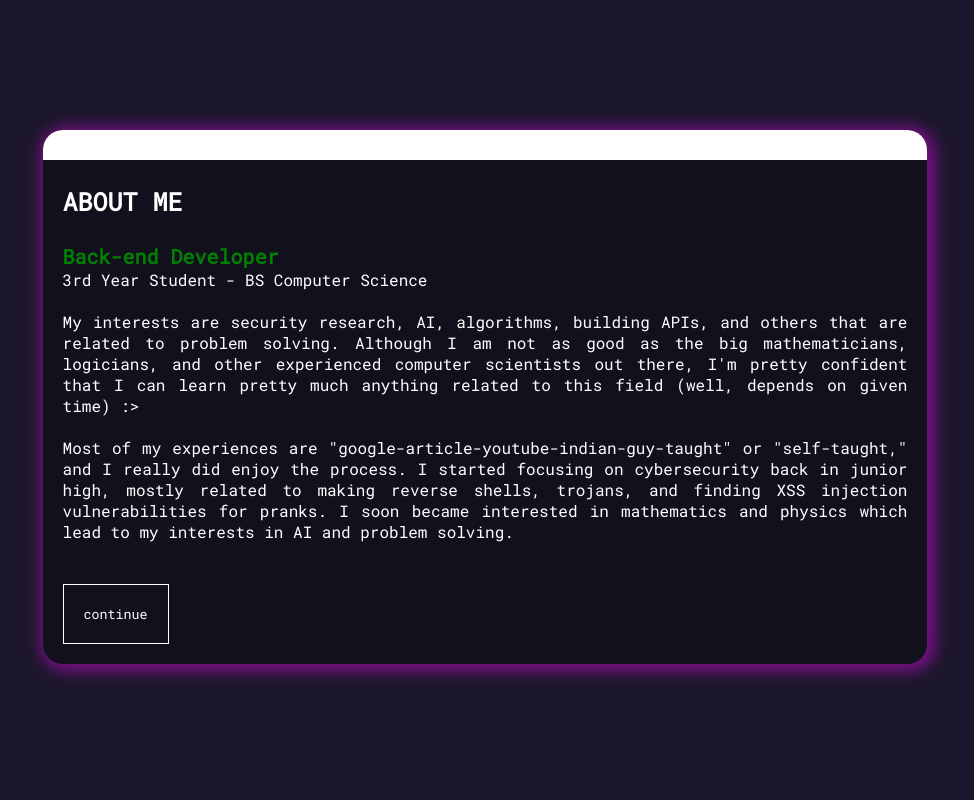
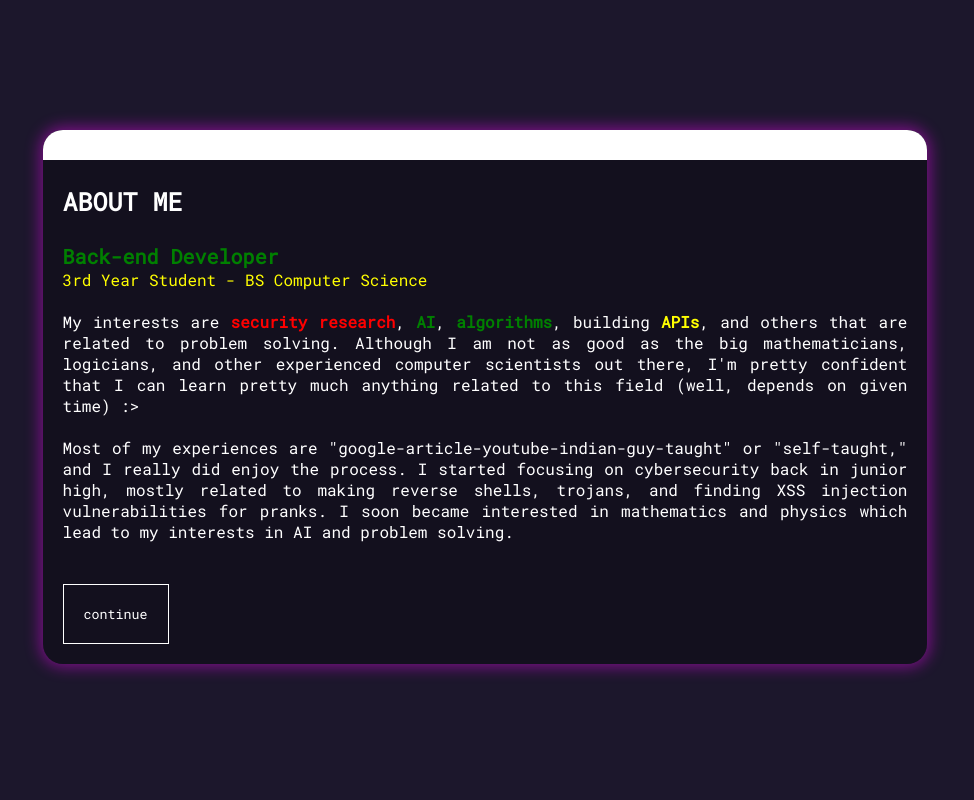
Before and after one commit to hubymeme22/hubymeme22.github.io, a plain HTML site: page index.html in a window 1280 px wide. Shown: the part 980-1780 px from the top of the page, without its empty margins (155-1129 px from the left). Drawn offline with Linux system fonts and the light colour scheme.

Commit message:
Updates on animation  - will probably change the shadow color

```diff
--- a/css/terminal.css
+++ b/css/terminal.css
@@ -1,4 +1,5 @@
 section.terminal div.terminal-bg {
+    height: 100%;
     background-color: rgba(0, 0, 0, 0.3);
     border-radius: 20px;
     padding: 20px;
@@ -7,7 +8,9 @@ section.terminal div.terminal-bg {
 
 section.terminal div.terminal-shadow-container {
     border-radius: 20px;
-    box-shadow: 3px 2px 15px 5px rgba(225, 9, 232, 0.486);
+    box-shadow: 0px 0px 15px 3px rgba(225, 9, 232, 0.486);
+    transition: 1s;
+    cursor: pointer;
 }
 
 section.terminal div.terminal-bg div.header-design {
@@ -21,3 +24,10 @@ section.terminal div.terminal-bg div.header-design {
     border-bottom-left-radius: 0px;
     border-bottom-right-radius: 0px;
 }
+
+
+/* HOVER EFFECT FOR THE WHOLE TERMINAL */
+section.terminal div.terminal-shadow-container:hover {
+    transform: translateY(-10px);
+    box-shadow: 0px 10px 25px 3px rgba(225, 9, 232, 0.486);
+}
--- a/index.html
+++ b/index.html
@@ -35,16 +35,16 @@
 
 		<div class="separator"></div>
 		<section id="aboutme" class="aboutme terminal">
-			<div class="terminal-shadow-container">
-			<div class="terminal-bg">
+			<div class="terminal-shadow-container shadow-white">
+				<div class="terminal-bg">
 				<div class="header-design"></div>
 
 				<p class="h1">ABOUT ME</p>
 				<p class="h2 green">Back-end Developer</p>
-				<p class="normal">3rd Year Student - BS Computer Science</p>
+				<p class="normal yellow">3rd Year Student - BS Computer Science</p>
 				<br>
 				<p class="normal">
-					My interests are security research, AI, algorithms, building APIs, and others that are related to problem solving.
+					My interests are <b class="red">security research</b>, <b class="green">AI</b>, <b class="green">algorithms</b>, building <b class="yellow">APIs</b>, and others that are related to problem solving.
 					Although I am not as good as the big mathematicians, logicians, and other experienced computer scientists out there,
 					I'm pretty confident that I can learn pretty much anything related to this field (well, depends on given time) :>
 					<br><br>
@@ -61,6 +61,7 @@
 
 		<div class="separator"></div>
 		<section id="techstack" class="techstack terminal">
+			<div class="terminal-shadow-container shadow-blue">
 			<div class="terminal-bg">
 				<div class="header-design"></div>
 				<p class="h1">Technologies used</p>
@@ -96,6 +97,7 @@
 				</div>
 				<br>
 			</div>
+			</div>
 		</section>
 		<section></section>
 		<div style="text-align: center">
```
